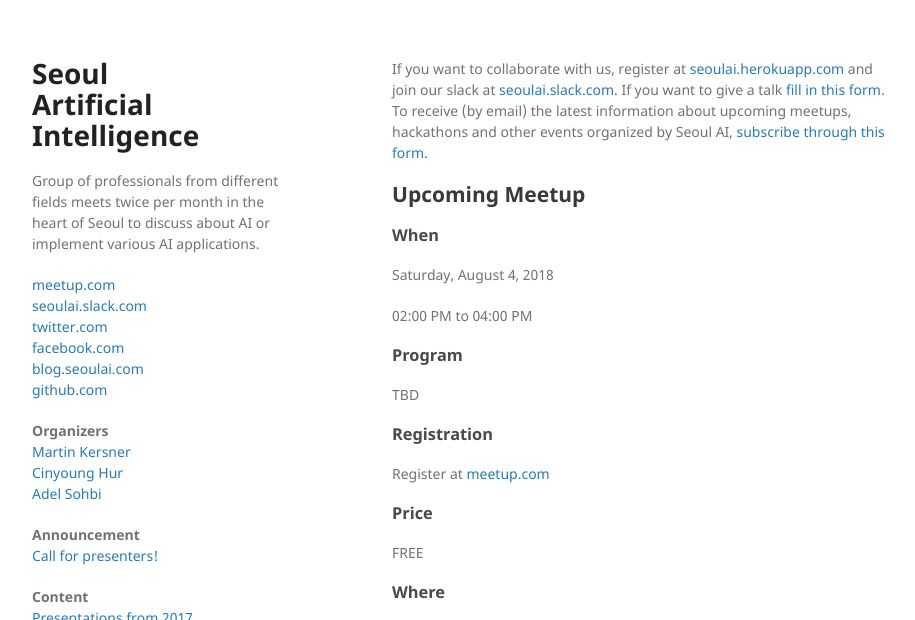
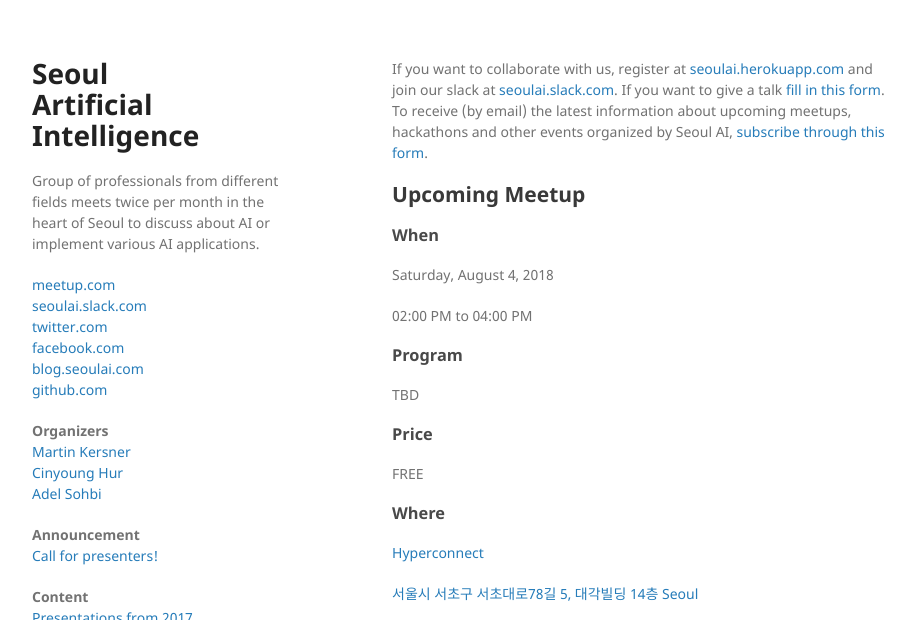
Before and after one commit to martinkersner/seoul-artificial-intelligence-meetup, a Jekyll site: the page built from docs/index.md, in a window 1280 px wide and 900 px high, cut to the strip 0-620 px from the top of the window. Shown: the whole strip, without its empty margins (178-1093 px from the left). Built offline with Jekyll 4.4.1, drawn with Linux system fonts in a browser that asks for light colours.

Commit message:
hide registration

```diff
--- a/docs/index.md
+++ b/docs/index.md
@@ -65,8 +65,8 @@
 
 <!--Seoul AI Hackathon allows you to participate either as a single participant or in a team. In case you want to participate in a team, all members (not more than 2 is recommended) have to RSVP to this event through meetup.com. If you want to search for potential team members, the best way is through our slack [seoulai.slack.com](https://seoulai.slack.com/) (before joining slack you have to ask for invitation at [seoulai.herokuapp.com](https://seoulai.herokuapp.com/))-->
 
-### Registration
-Register at [meetup.com](https://www.meetup.com/Seoul-Artificial-Intelligence/events/252498816/)
+<!--### Registration-->
+<!--Register at [meetup.com](https://www.meetup.com/Seoul-Artificial-Intelligence/events/252498816/)-->
 
 ### Price
 FREE
```
